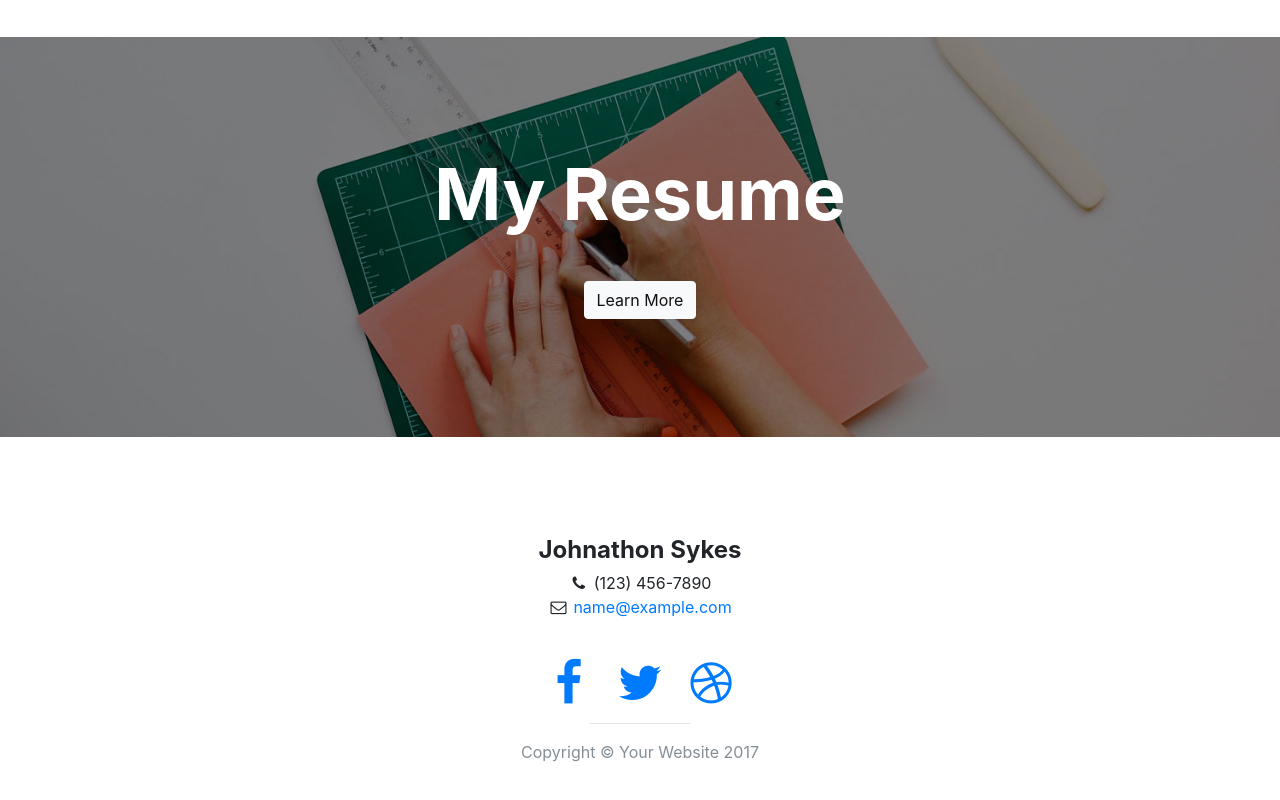
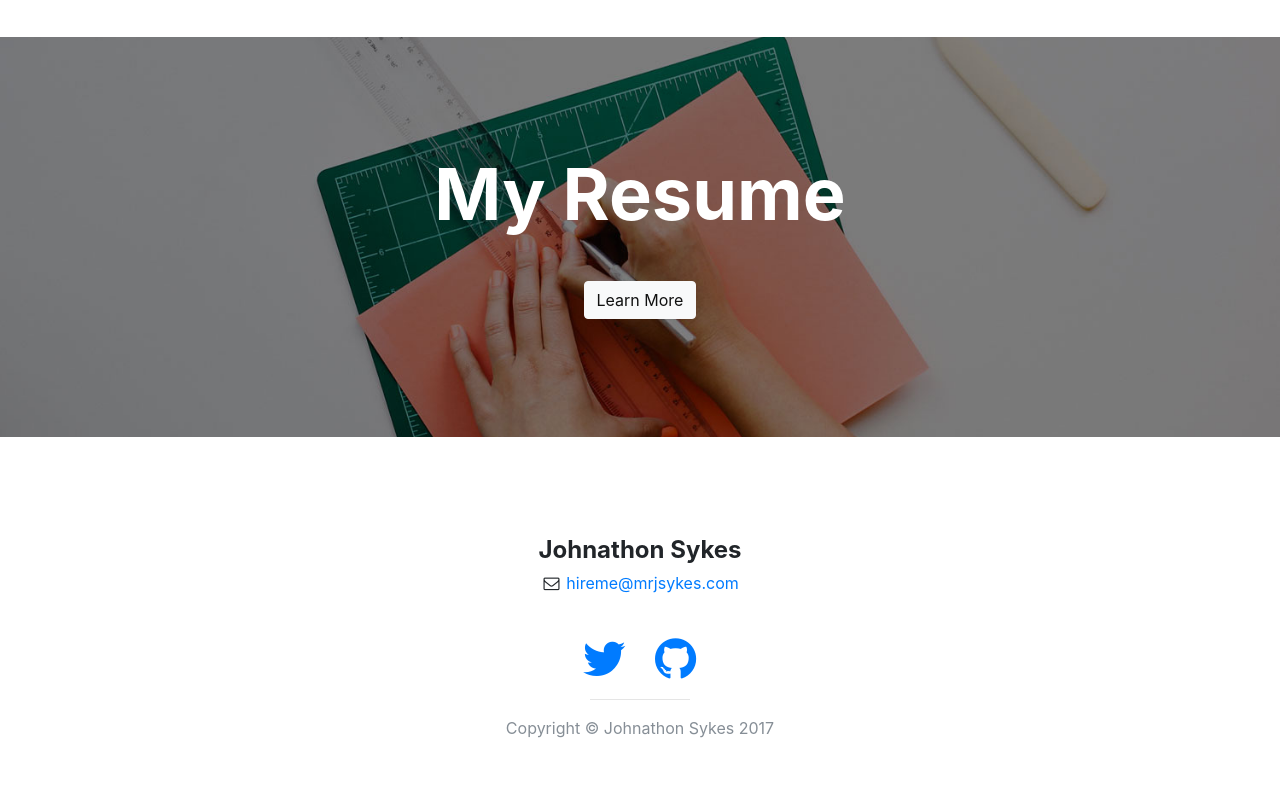
Before and after one commit to johndsykes86/Portfolio, a website with bundled scripts: page index.html in a window 1280 px wide. Shown: the part 2598-3398 px from the top of the page. Built offline with nearby package versions, Linux system fonts and the light colour scheme.

Commit message:
changed footer to include my information as well as making all links open in a new tab

```diff
--- a/index.html
+++ b/index.html
@@ -205,24 +205,21 @@
                     <h4><strong>Johnathon Sykes</strong>
                     </h4>
                     <ul class="list-unstyled">
-                        <li><i class="fa fa-phone fa-fw"></i> (123) 456-7890</li>
-                        <li><i class="fa fa-envelope-o fa-fw"></i> <a href="mailto:name@example.com">name@example.com</a>
+                        <li><i class="fa fa-envelope-o fa-fw"></i> <a href="hireme@mrjsykes.com">hireme@mrjsykes.com</a>
                         </li>
                     </ul>
                     <br>
                     <ul class="list-inline">
                         <li class="list-inline-item">
-                            <a href="#"><i class="fa fa-facebook fa-fw fa-3x"></i></a>
+                            <a href="https://twitter.com/seesykescode" target="_blank"><i class="fa fa-twitter fa-fw fa-3x"></i></a>
                         </li>
                         <li class="list-inline-item">
-                            <a href="#"><i class="fa fa-twitter fa-fw fa-3x"></i></a>
-                        </li>
-                        <li class="list-inline-item">
-                            <a href="#"><i class="fa fa-dribbble fa-fw fa-3x"></i></a>
+                            <a href="https://github.com/johndsykes86" target="
+                            _blank"><i class="fa fa-github fa-fw fa-3x"></i></a>
                         </li>
                     </ul>
                     <hr class="small">
-                    <p class="text-muted">Copyright &copy; Your Website 2017</p>
+                    <p class="text-muted">Copyright &copy; Johnathon Sykes 2017</p>
                 </div>
             </div>
         </div>
```
